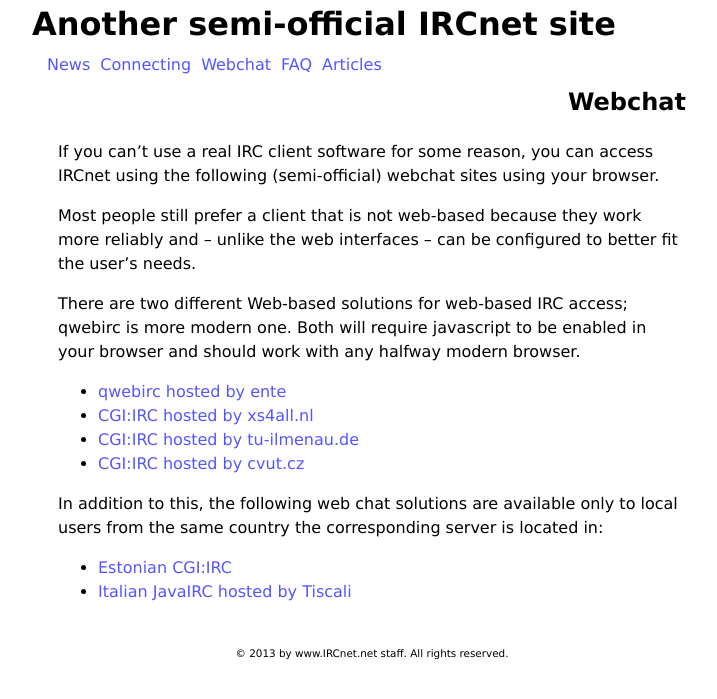
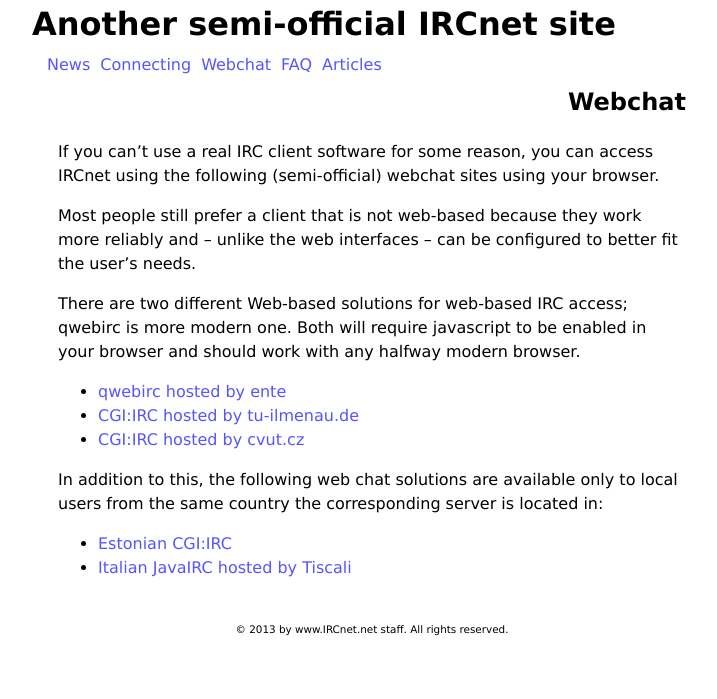
Before and after one commit to ircnet-website/www.IRCnet.net, a Jekyll site: the page built from webchat.md, in a window 1280 px wide. Shown: the top 699 px of the page, without its empty margins (268-985 px from the left). Built offline with Jekyll 4.4.1, drawn with Linux system fonts in a browser that asks for light colours.

Commit message:
xs4all webchat is gone

```diff
--- a/webchat.md
+++ b/webchat.md
@@ -14,7 +14,6 @@
 should work with any halfway modern browser.
 
 * [qwebirc hosted by ente](http://webchat.ircnet.net/)
-* [CGI:IRC hosted by xs4all.nl](http://webchat.xs4all.nl/)
 * [CGI:IRC hosted by tu-ilmenau.de](http://sandbox.fem.tu-ilmenau.de/cgi-bin/cgiirc/irc.cgi)
 * [CGI:IRC hosted by cvut.cz](http://irc.felk.cvut.cz/cgi-bin/irc.cgi)
 
```
